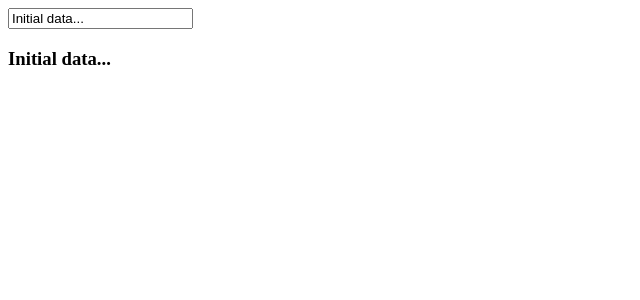
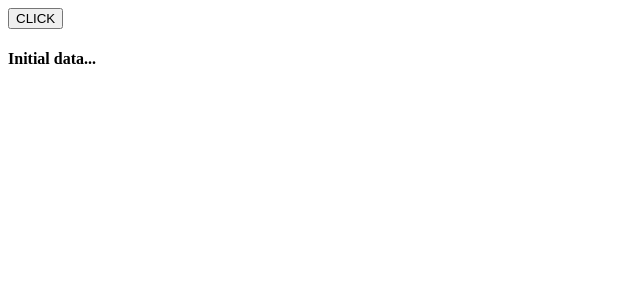
Before and after one commit to CodeByKwakes/reactApp, a React app: page / in a window 1280 px wide. Shown: the top 300 px of the page, without its empty margins (0-640 px from the left). Built offline with nearby package versions, Linux system fonts and the light colour scheme.

Commit message:
Events - Simple Example

```diff
--- a/App.js
+++ b/App.js
@@ -10,32 +10,21 @@
       }
 
       this.updateState = this.updateState.bind(this);
+
    };
 
-  updateState(e) {
-    this.setState({ data: e.target.value });
+   updateState() {
+      this.setState({data: 'Data updated...'})
    }
 
    render() {
       return (
          <div>
-        <Content myDataProp = {this.state.data}
-          updateStateProp = {this.updateState}></Content>
+            <button onClick = {this.updateState}>CLICK</button>
+            <h4>{this.state.data}</h4>
          </div>
       );
    }
 }
 
-class Content extends React.Component {
-
-  render() {
-    return (
-      <div>
-        <input type = "text" value = {this.props.myDataProp}
-          onChange = {this.props.updateStateProp} />
-        <h3>{this.props.myDataProp}</h3>
-      </div>
-    );
-  }
-}
 export default App;
```
Lines whose indentation alone changed are shown as unchanged.
